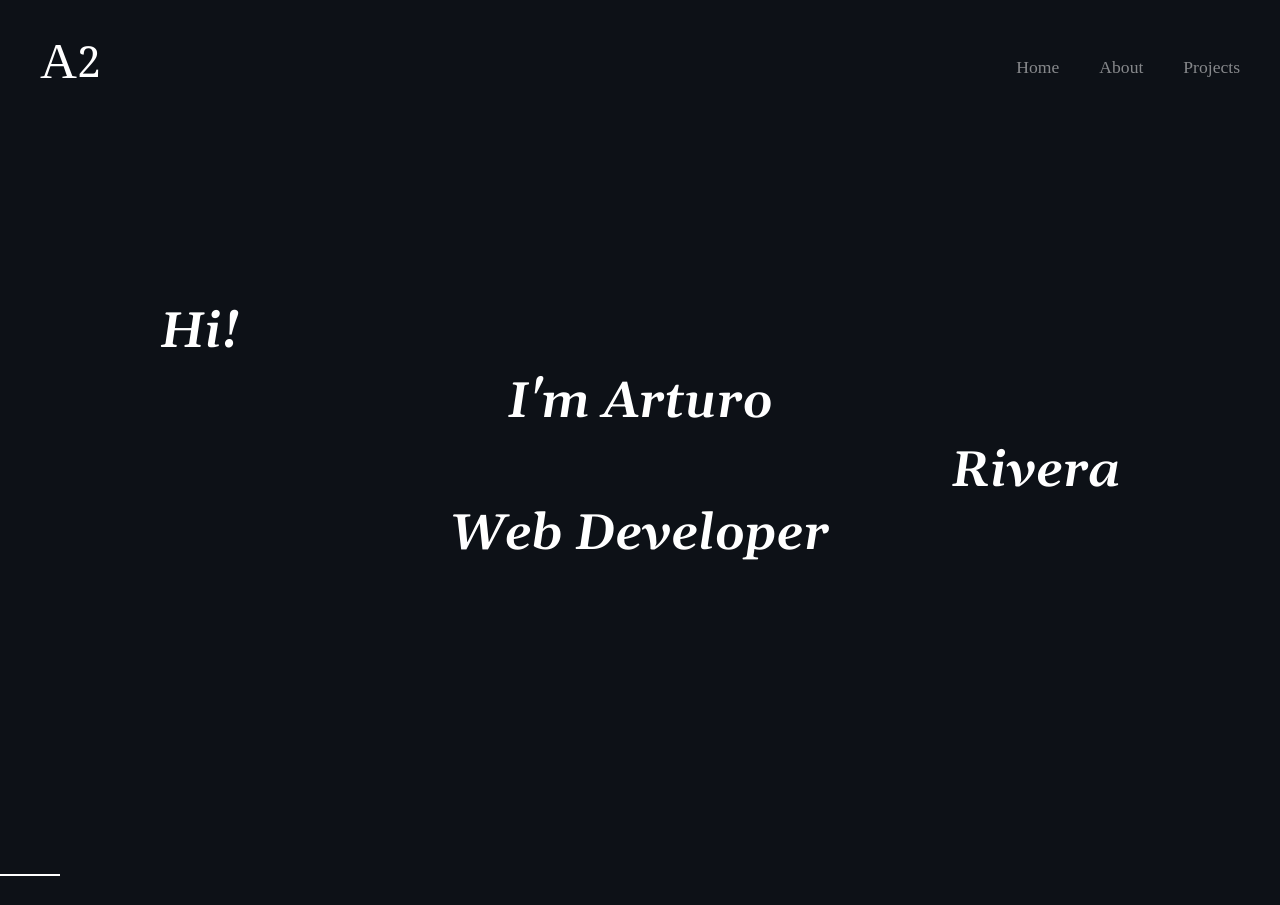
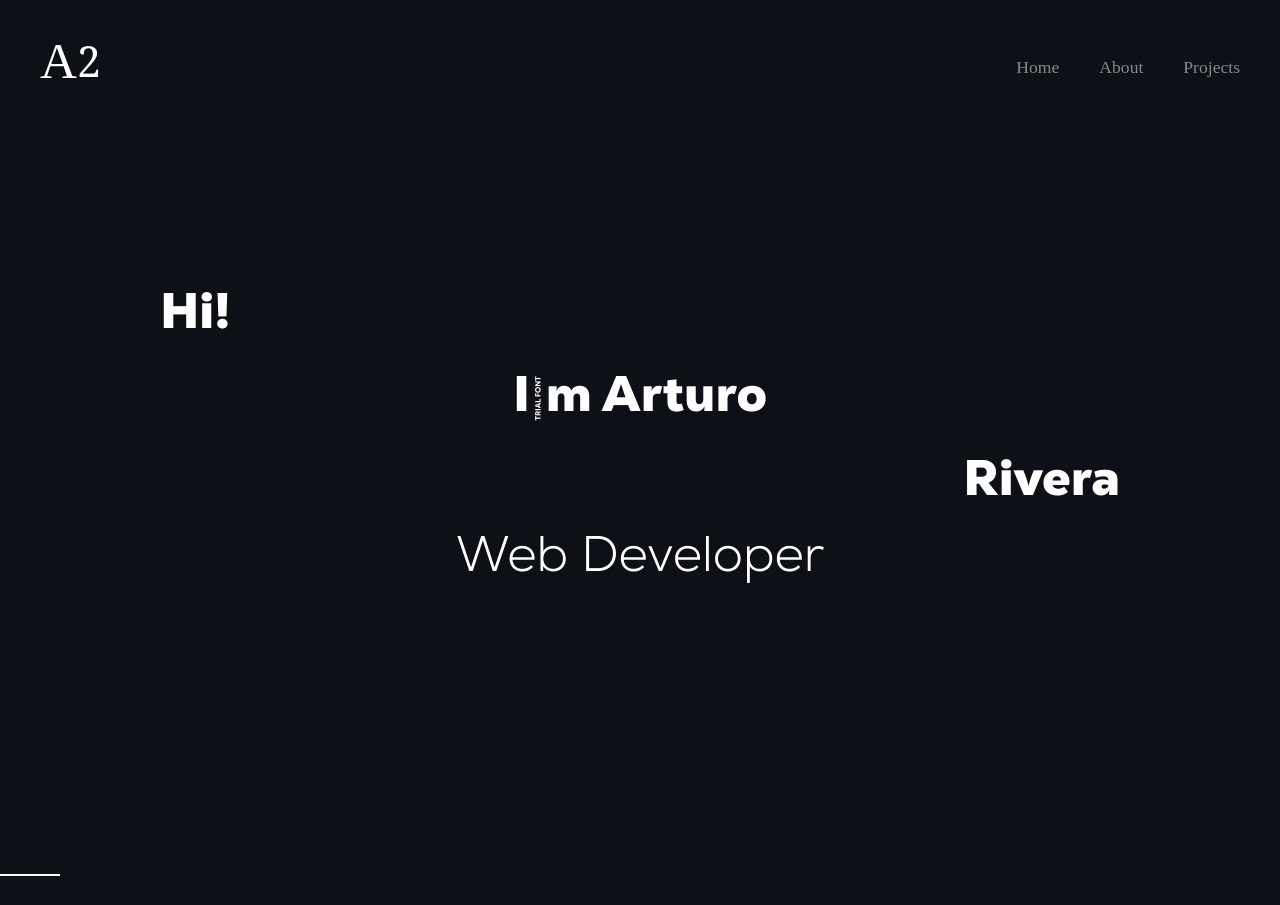
Before and after one commit to Houser97/Portfolio, a React (Create React App) app: page / in a window 1280 px wide. Shown: the top 905 px of the page. Built offline with nearby package versions, Linux system fonts and the light colour scheme.

Commit message:
Change font-family

```diff
--- a/src/styles/Presentation.css
+++ b/src/styles/Presentation.css
@@ -9,7 +9,7 @@
     font-size: 80px;
     width: 1000px;
     color: var(--home-color);
-    font-family: 'Gelasio', serif;
+    font-family: Lemon, serif;
 }
 
 .hi-card,
@@ -41,6 +41,7 @@
     transition: transform 400ms ease-in-out 2700ms, opacity 350ms ease-in-out 2700ms;
     opacity: 0;
     transform: translateY(100%);
+    font-family: NexaLight;
 }
 
 .animation-web-developer{
--- a/src/styles/SectionTitle.css
+++ b/src/styles/SectionTitle.css
@@ -11,6 +11,7 @@
     position: relative;
     padding: 20px 0px;
     margin-bottom: 50px;
+    font-family: Lemon;
 }
 
 .color-line{
```
